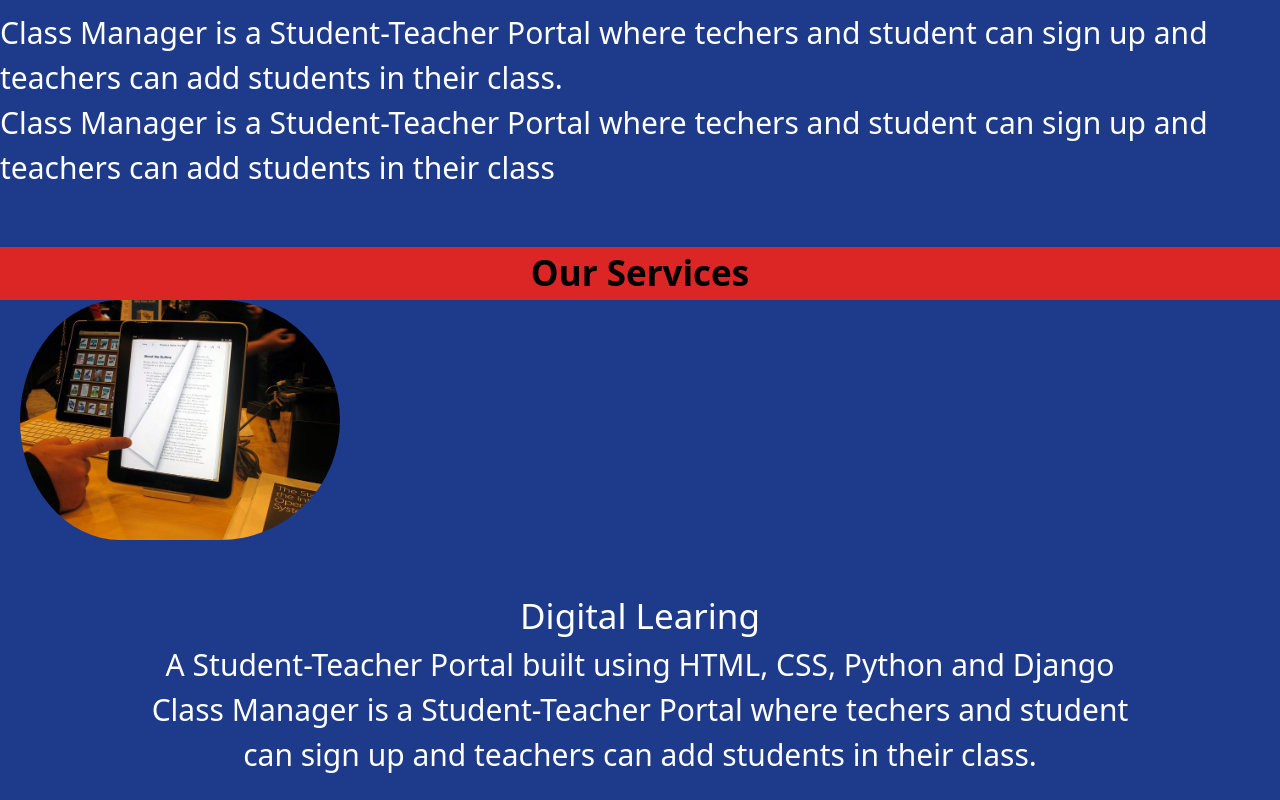
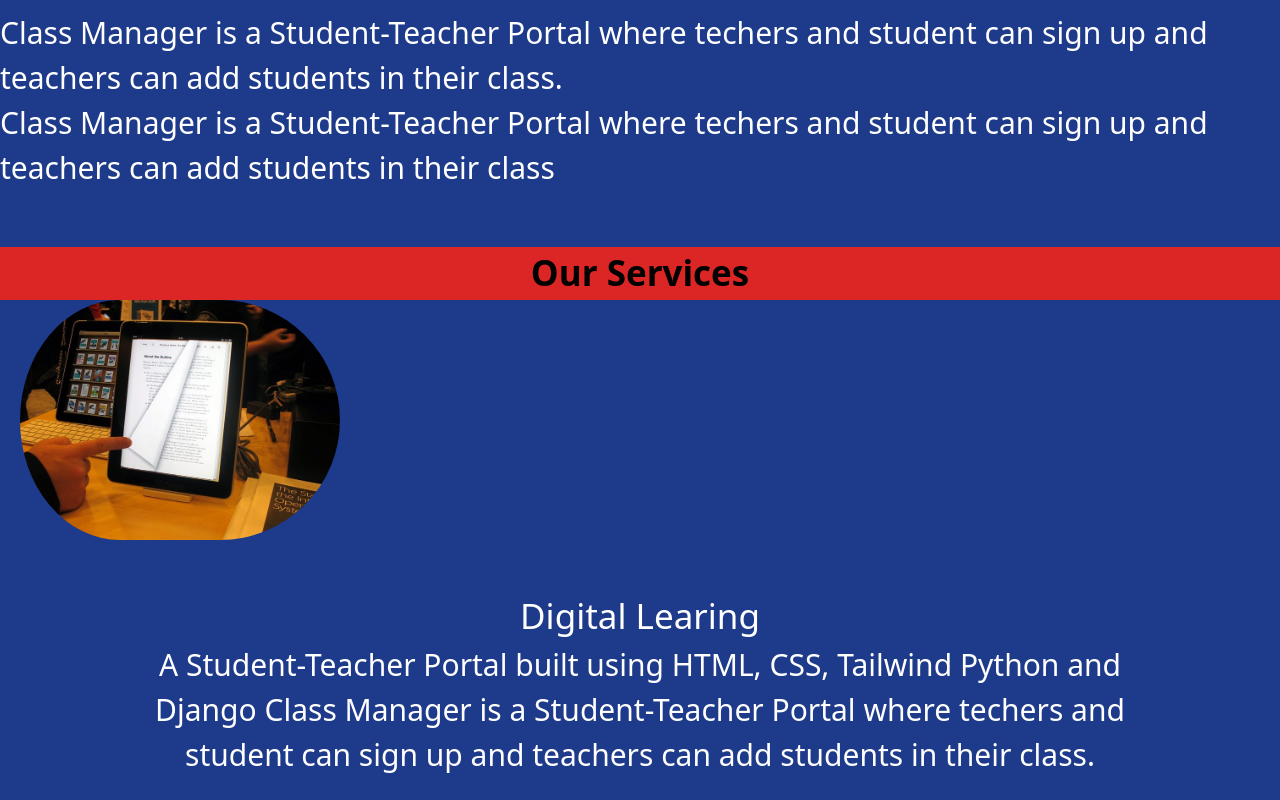
Before and after one commit to DHARUNDP5/Classroom-project, a React (Create React App) app in the folder project-classroom/: page / in a window 1280 px wide. Shown: the part 653-1453 px from the top of the page. Built offline with nearby package versions, Linux system fonts and the light colour scheme.

Commit message:
UI desgin 1st page

```diff
--- a/project-classroom/src/Homepage/homepage.js
+++ b/project-classroom/src/Homepage/homepage.js
@@ -29,7 +29,7 @@ const homepage = () => {
         </div>
         </div>
         <div className='flex text-center items-center justify-center'>
-          <p className='text-[30px] text-white w-[1000px]'>A Student-Teacher Portal built using HTML, CSS, Python and Django Class Manager is a Student-Teacher Portal where techers and student can sign up and teachers can add students in their class.</p>
+          <p className='text-[30px] text-white w-[1000px]'>A Student-Teacher Portal built using HTML, CSS, Tailwind Python and Django Class Manager is a Student-Teacher Portal where techers and student can sign up and teachers can add students in their class.</p>
         </div>
 
       </div>
```
